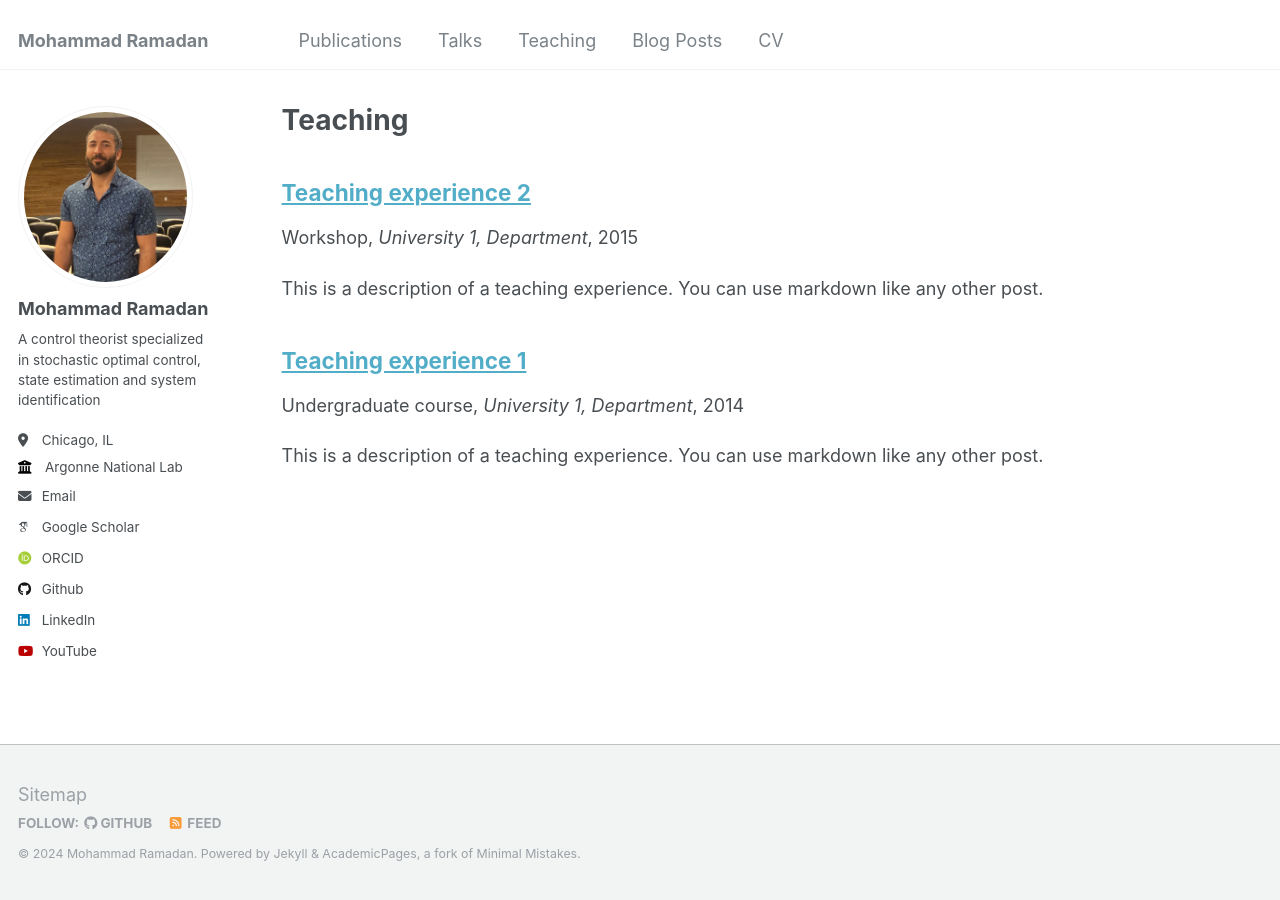
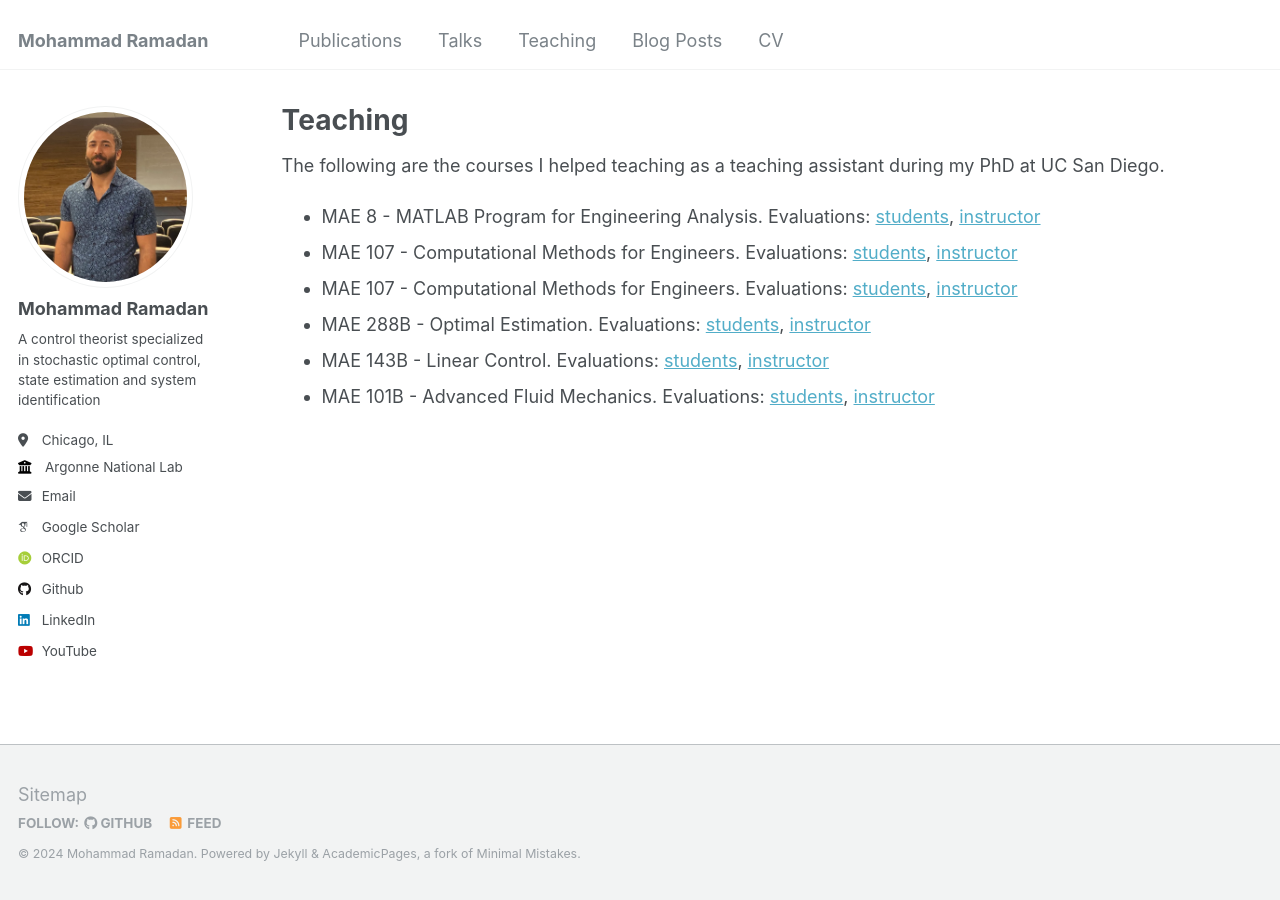
Before and after one commit to msramada/msramada.github.io, a Jekyll site: the page built from _pages/teaching.md, in a window 1280 px wide. Built offline with Jekyll 4.4.1, drawn with Linux system fonts in a browser that asks for light colours; some web fonts are replaced.

Commit message:
Update teaching.md

```diff
--- a/_pages/teaching.md
+++ b/_pages/teaching.md
@@ -5,8 +5,11 @@ permalink: /teaching/
 author_profile: true
 ---
 
-{% include base_path %}
+The following are the courses I helped teaching as a teaching assistant during my PhD at UC San Diego.
 
-{% for post in site.teaching reversed %}
-  {% include archive-single.html %}
-{% endfor %}
+* MAE 8 - MATLAB Program for Engineering Analysis. Evaluations: [students](), [instructor]()
+* MAE 107 - Computational Methods for Engineers. Evaluations: [students](), [instructor]()
+* MAE 107 - Computational Methods for Engineers. Evaluations: [students](), [instructor]()
+* MAE 288B - Optimal Estimation. Evaluations: [students](), [instructor]()
+* MAE 143B - Linear Control. Evaluations: [students](), [instructor]()
+* MAE 101B - Advanced Fluid Mechanics. Evaluations: [students](), [instructor]()
```
